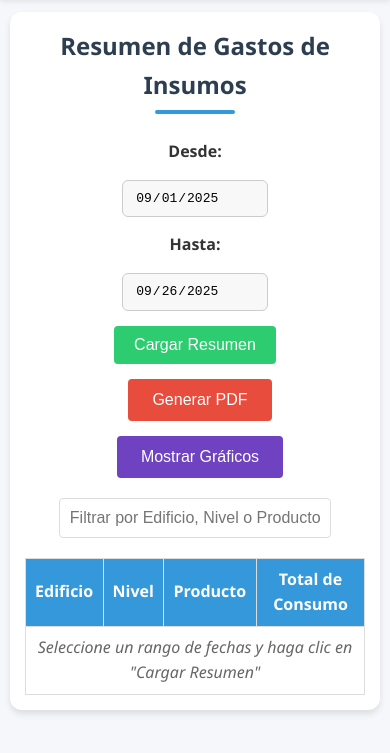
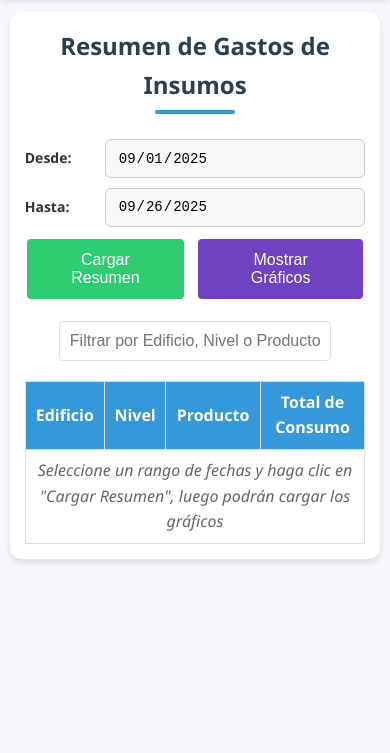
Before and after one commit to jeancarlozelaya/CCG, a plain HTML site: page Resumen de Gastos de Insumos.html in a window 390 px wide. Shown: the part 77-830 px from the top of the page. Drawn offline with nearby package versions, Linux system fonts and the light colour scheme; some packages are replaced by stand-ins of ours; a script that the page names is missing.

Commit message:
Update Resumen de Gastos de Insumos.html

```diff
--- a/Resumen de Gastos de Insumos.html
+++ b/Resumen de Gastos de Insumos.html
@@ -96,9 +96,28 @@
       flex-wrap: wrap;
     }
 
+    .date-group {
+      display: flex;
+      align-items: center;
+      gap: 10px;
+    }
+
     .date-filter-container label {
       font-weight: bold;
       color: #333;
+      white-space: nowrap;
+    }
+
+    .button-group {
+      display: flex;
+      gap: 10px;
+      flex-wrap: wrap;
+      justify-content: center;
+    }
+
+    .button-group button {
+      flex: 1;
+      min-width: 120px;
     }
 
     /* ESTILOS DE FECHA MEJORADOS */
@@ -113,6 +132,7 @@
       background-color: #f8f8f8;
       cursor: pointer;
       transition: border-color 0.2s ease, box-shadow 0.2s ease;
+      min-width: 140px;
     }
 
     .date-filter-container input[type="date"]::-webkit-calendar-picker-indicator {
@@ -160,7 +180,6 @@
       border-radius: 4px;
       cursor: pointer;
       font-size: 16px;
-      margin-left: 10px;
       transition: var(--transition);
     }
 
@@ -309,7 +328,6 @@
       border-radius: 4px;
       cursor: pointer;
       font-size: 16px;
-      margin-left: 10px;
       transition: var(--transition);
     }
 
@@ -533,13 +551,63 @@
       h1 {
         font-size: 1.5rem;
       }
-    }
-
-    @media (max-width: 480px) {
+
+      /* NUEVO: Estilos específicos para el contenedor de fechas en móviles */
       .date-filter-container {
         flex-direction: column;
-      }
-    }
+        align-items: stretch;
+        gap: 10px;
+      }
+
+      .date-group {
+        justify-content: space-between;
+        width: 100%;
+      }
+
+      .date-group label {
+        width: 80px;
+        text-align: left;
+      }
+
+      .date-group input[type="date"] {
+        width: calc(100% - 90px);
+      }
+
+      .button-group {
+        width: 100%;
+        justify-content: space-between;
+      }
+
+      .button-group button {
+        flex: 1;
+        margin: 2px;
+        font-size: 14px;
+        padding: 10px 8px;
+      }
+    }
+
+    @media (max-width: 480px) {
+      .button-group button {
+        font-size: 12px;
+        padding: 8px 6px;
+      }
+
+      .date-group label {
+        width: 70px;
+        font-size: 14px;
+      }
+
+      .date-group input[type="date"] {
+        width: calc(100% - 80px);
+        font-size: 14px;
+      }
+    }
+
+    .chart-type-selector {
+      display: none; /* La forma más común para ocultar el elemento por completo */
+    }
+
+
   </style>
 </head>
 <body>
@@ -550,13 +618,18 @@
       <h1>Resumen de Gastos de Insumos</h1>
 
       <div class="date-filter-container">
+        <div class="date-group">
           <label for="fecha-inicio-resumen">Desde:</label>
           <input type="date" id="fecha-inicio-resumen">
+        </div>
+        <div class="date-group">
           <label for="fecha-fin-resumen">Hasta:</label>
           <input type="date" id="fecha-fin-resumen">
+        </div>
+        <div class="button-group">
           <button type="button" id="btn-cargar-resumen-fechas" onclick="cargarResumenDevoluciones()">Cargar Resumen</button>
-        <button type="button" id="btn-generar-pdf" onclick="generarPDFResumen()">Generar PDF</button>
           <button type="button" id="btn-mostrar-graficos" onclick="abrirModalGraficos()">Mostrar Gráficos</button>
+        </div>
       </div>
 
       <div class="resumen-search-container">
@@ -576,7 +649,7 @@
           <tbody id="resumen-tbody">
             <tr>
               <td colspan="4" style="text-align: center; color: #666; font-style: italic;">
-                Seleccione un rango de fechas y haga clic en "Cargar Resumen"
+                Seleccione un rango de fechas y haga clic en "Cargar Resumen", luego podrán cargar los gráficos
               </td>
             </tr>
           </tbody>
@@ -642,6 +715,7 @@
       </div>
     </div>
   </div>
+
 
 <script>
   // Variables globales
@@ -861,138 +935,6 @@
   }
 
   // NUEVA FUNCIÓN: Generar PDF del Resumen
-  function generarPDFResumen() {
-      if (filteredResumenData.length === 0) {
-          Swal.fire('Advertencia', 'No hay datos en el resumen para generar un PDF.', 'warning');
-          return;
-      }
-
-      const { jsPDF } = window.jspdf;
-      const doc = new jsPDF();
-
-      // Encontrar el rango de fechas de TODAS las transacciones del resumen
-      let minDate = null;
-      let maxDate = null;
-
-      // Usa allSummaryDates para calcular el rango de fechas
-      allSummaryDates.forEach(dateStr => {
-          if (dateStr) {
-              const currentDate = new Date(dateStr);
-              if (!isNaN(currentDate.getTime())) { // Asegurarse de que la fecha es válida
-                  if (minDate === null || currentDate < minDate) {
-                      minDate = currentDate;
-                  }
-                  if (maxDate === null || currentDate > maxDate) {
-                      maxDate = currentDate;
-                  }
-              }
-          }
-      });
-
-      // Función auxiliar para formatear la fecha a DD/MM/YYYY
-      const formatDateForPDF = (date) => {
-          if (!date) return 'N/A';
-          const day = String(date.getDate()).padStart(2, '0');
-          const month = String(date.getMonth() + 1).padStart(2, '0'); // Meses son 0-indexados
-          const year = date.getFullYear();
-          return `${day}/${month}/${year}`;
-      };
-
-      const dateRangeText = (minDate && maxDate) ?
-          `Rango de Fechas: ${formatDateForPDF(minDate)} - ${formatDateForPDF(maxDate)}` :
-          'Rango de Fechas no disponible';
-
-      // Función auxiliar para formatear la fecha a DD-MM-YYYY para el nombre del archivo
-      const formatDateForFilename = (date) => {
-          if (!date) return 'N/A';
-          const day = String(date.getDate()).padStart(2, '0');
-          const month = String(date.getMonth() + 1).padStart(2, '0'); // Meses son 0-indexados
-          const year = date.getFullYear();
-          return `${day}-${month}-${year}`; // Usamos guiones para el nombre del archivo
-      };
-
-      // Obtener las fechas de los inputs para el nombre del archivo
-      const fechaInicioInput = document.getElementById('fecha-inicio-resumen').value; // e.g., "2025-07-16"
-      const fechaFinInput = document.getElementById('fecha-fin-resumen').value;     // e.g., "2025-07-16"
-
-      // CORRECCIÓN AQUÍ: Parsear la fecha para evitar problemas de zona horaria
-      let startDateForFilename = null;
-      if (fechaInicioInput) {
-          const [year, month, day] = fechaInicioInput.split('-').map(Number);
-          startDateForFilename = new Date(year, month - 1, day); // month - 1 porque los meses son 0-indexados
-      }
-
-      let endDateForFilename = null;
-      if (fechaFinInput) {
-          const [year, month, day] = fechaFinInput.split('-').map(Number);
-          endDateForFilename = new Date(year, month - 1, day); // month - 1 porque los meses son 0-indexados
-      }
-
-      let filename = 'Resumen de Gastos de Insumos';
-      if (startDateForFilename && endDateForFilename) {
-          filename += ` (${formatDateForFilename(startDateForFilename)} - ${formatDateForFilename(endDateForFilename)})`;
-      } else if (startDateForFilename) {
-          filename += ` (${formatDateForFilename(startDateForFilename)})`;
-      } else if (endDateForFilename) {
-          filename += ` (${formatDateForFilename(endDateForFilename)})`;
-      }
-      filename += '.pdf';
-
-      // Configurar el título del documento
-      doc.setFontSize(16);
-      doc.text("Resumen de Gastos de Insumos", doc.internal.pageSize.getWidth() / 2, 15, { align: "center" });
-
-      // Añadir el rango de fechas
-      doc.setFontSize(10); // Tamaño de fuente más pequeño para la fecha
-      doc.text(dateRangeText, doc.internal.pageSize.getWidth() / 2, 22, { align: "center" });
-
-      // Preparar los datos para la tabla
-      const headers = [["Edificio", "Nivel", "Producto", "Total de Consumo"]];
-      const data = filteredResumenData.map(item => [item.area, item.nivel === '0' ? 'Sin Nivel' : item.nivel, item.producto, item.cantidadTotal]);
-
-      // Generar la tabla con autoTable
-      doc.autoTable({
-          startY: 30, // Ajustado para dar espacio al rango de fechas
-          head: headers,
-          body: data,
-          theme: 'grid', // Estilo de tabla
-          styles: { fontSize: 8, cellPadding: 2, overflow: 'linebreak', halign: 'center' }, // Estilos de celda
-          headStyles: { fillColor: [0, 123, 255], textColor: 255, fontStyle: 'bold', halign: 'center' }, // Estilos de encabezado
-          margin: { top: 20 },
-          didDrawPage: function(data) {
-              // Footer
-              let str = "Página " + doc.internal.getNumberOfPages();
-              doc.setFontSize(8);
-              doc.text(str, data.settings.margin.left, doc.internal.pageSize.height - 10);
-          }
-      });
-
-      // INICIO DE CAMBIO: Condición para añadir el resumen de consumo al PDF
-      const totalsSection = document.getElementById('resumen-totals-section');
-      if (totalsSection.style.display !== 'none') { // Solo añadir si la sección está visible
-        const finalY = doc.lastAutoTable.finalY + 10; // Obtener la posición final de la tabla
-        doc.setFontSize(12);
-        doc.text("Resumen de Consumo:", 14, finalY);
-
-        const productSums = {}; // Calcular sumas por producto nuevamente para el PDF
-        filteredResumenData.forEach(item => {
-            if (productSums[item.producto]) {
-                productSums[item.producto] += item.cantidadTotal;
-            } else {
-                productSums[item.producto] = item.cantidadTotal;
-            }
-        });
-
-        let currentY = finalY + 7;
-        for (const product in productSums) {
-            doc.text(`- ${product}: ${productSums[product].toLocaleString('es-HN')} unidades`, 18, currentY);
-            currentY += 5;
-        }
-      }
-      // FIN DE CAMBIO
-
-      doc.save(filename); // Se usa el nombre de archivo dinámico
-  }
 
   // Funciones para el modal de gráficos
   function abrirModalGraficos() {
@@ -1012,7 +954,7 @@
           <h2 class="modal-title">Gráficos de Consumo</h2>
           <div style="text-align: center; margin-bottom: 20px;">
               <button type="button" id="btn-generar-pdf-graficos" class="btn-generar-pdf" onclick="generarPDFGraficos()">
-                  Generar PDF de Gráficos
+                  Generar Reporte en PDF
               </button>
           </div>
           <div id="graficos-loading" style="text-align: center; padding: 40px;">
```
Lines whose indentation alone changed are shown as unchanged.
